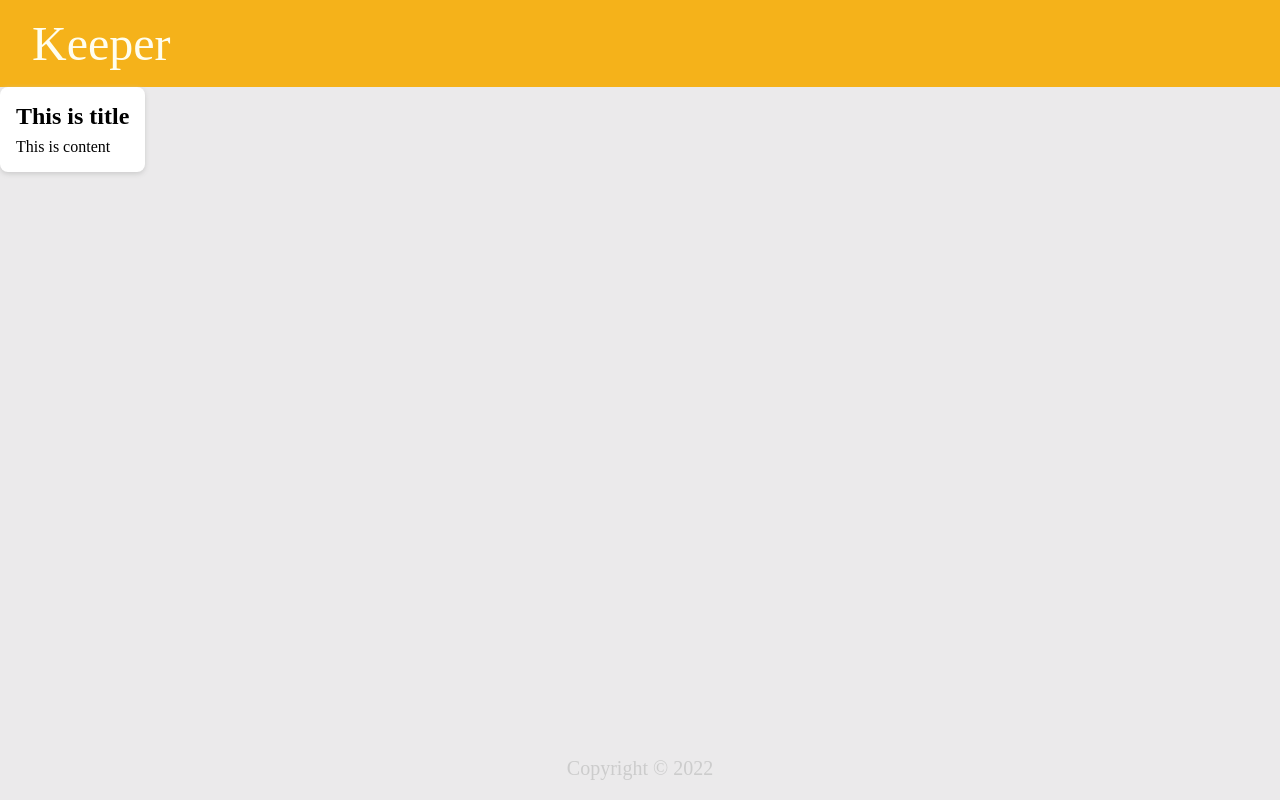
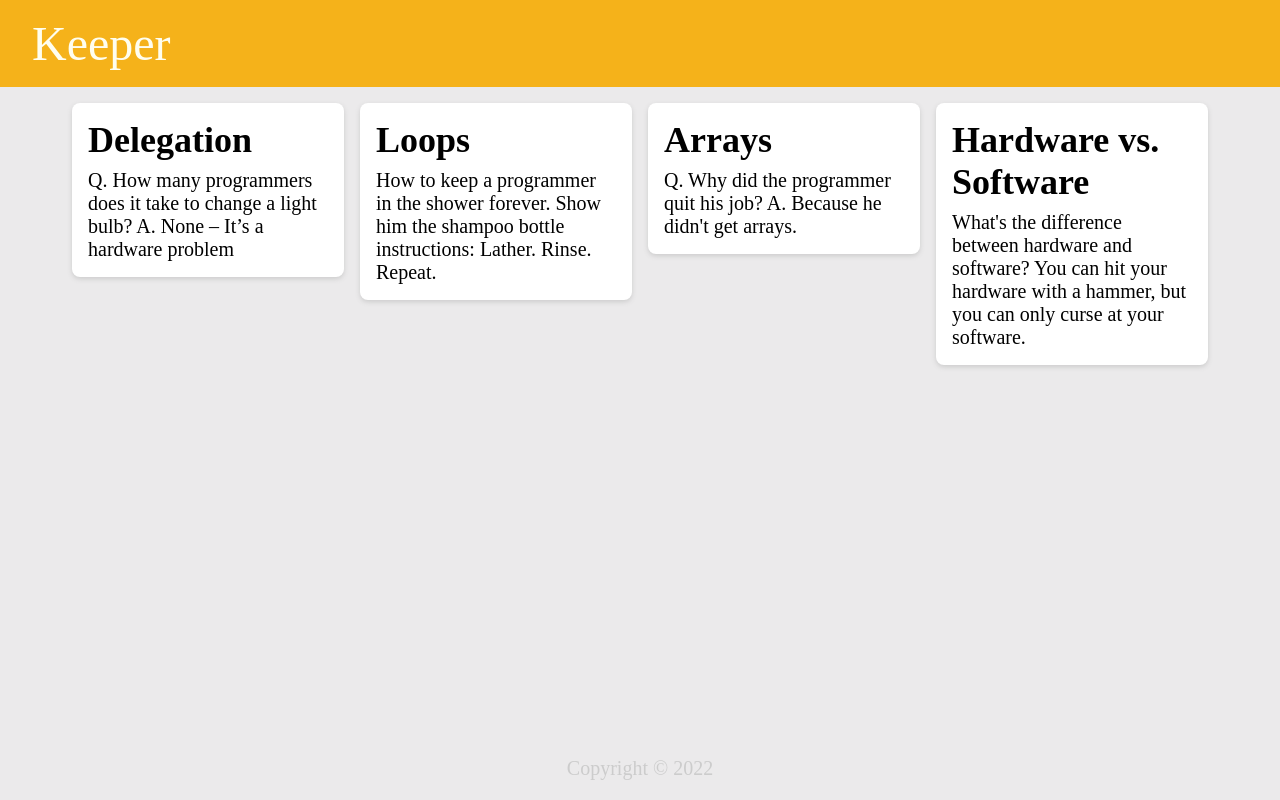
Before and after one commit to Michaela-R/web-dev-course, a React (Create React App) app in the folder keeper/: page / in a window 1280 px wide. Built offline with nearby package versions, Linux system fonts and the light colour scheme; a web font is replaced by a local one.

Commit message:
Keeper - render notes from notes.js

```diff
--- a/keeper/package.json
+++ b/keeper/package.json
@@ -5,6 +5,7 @@
   "main": "index.js",
   "scripts": {
     "start": "react-scripts start",
+    "build": "react-scripts build",
     "test": "echo \"Error: no test specified\" && exit 1"
   },
   "keywords": [],
--- a/keeper/src/App.jsx
+++ b/keeper/src/App.jsx
@@ -1,13 +1,18 @@
 import Footer from "./components/footer/Footer";
 import Header from "./components/header/Header";
 import Note from "./components/note/Note";
+import notes from "./notes";
 import "./styles.scss";
 
 const App = () => {
     return (
         <div id="App">
             <Header></Header>
-            <Note></Note>
+            <div className="notes">
+                {notes.map((note, index) => {
+                    return <Note title={note.title} content={note.content} key={index} />
+                })}
+            </div>
             <Footer></Footer>
         </div>
     );
--- a/keeper/src/components/note/Note.jsx
+++ b/keeper/src/components/note/Note.jsx
@@ -1,10 +1,10 @@
 import "./styles.scss";
 
-const Note = () => {
+const Note = (props) => {
     return (
-        <div class="note">
-            <h2>This is title</h2>
-            <p>This is content</p>
+        <div className="note">
+            <h2>{props.title}</h2>
+            <p>{props.content}</p>
         </div>
      );
 }
--- a/keeper/src/components/note/styles.scss
+++ b/keeper/src/components/note/styles.scss
@@ -1,16 +1,18 @@
 .note {
     background-color: #fff;
     border-radius: 8px;
-    width: fit-content;
+    max-width: 15rem;
     padding: 1em;
     box-shadow: 0 2px 5px #ccc;
 
     h2 {
         margin: 0;
+        font-size: 2.25rem;
         margin-bottom: 8px;
     }
 
     p {
+        font-size: 1.25rem;
         margin: 0;
     }
 }
--- /dev/null
+++ b/keeper/src/notes.js
@@ -0,0 +1,24 @@
+const notes = [
+  {
+    title: "Delegation",
+    content:
+      "Q. How many programmers does it take to change a light bulb? A. None – It’s a hardware problem"
+  },
+  {
+    title: "Loops",
+    content:
+      "How to keep a programmer in the shower forever. Show him the shampoo bottle instructions: Lather. Rinse. Repeat."
+  },
+  {
+    title: "Arrays",
+    content:
+      "Q. Why did the programmer quit his job? A. Because he didn't get arrays."
+  },
+  {
+    title: "Hardware vs. Software",
+    content:
+      "What's the difference between hardware and software? You can hit your hardware with a hammer, but you can only curse at your software."
+  }
+];
+
+export default notes;
--- a/keeper/src/styles.scss
+++ b/keeper/src/styles.scss
@@ -8,3 +8,12 @@
     flex-direction: column;
     min-height: 100vh;
 }
+
+.notes {
+    display: flex;
+    align-items: flex-start;
+    justify-content: center;
+    flex-wrap: wrap;
+    gap: 1rem;
+    margin: 1rem;
+}
```
Also changed, not shown: 1 other file (tests, documents, lock files or other folders).
